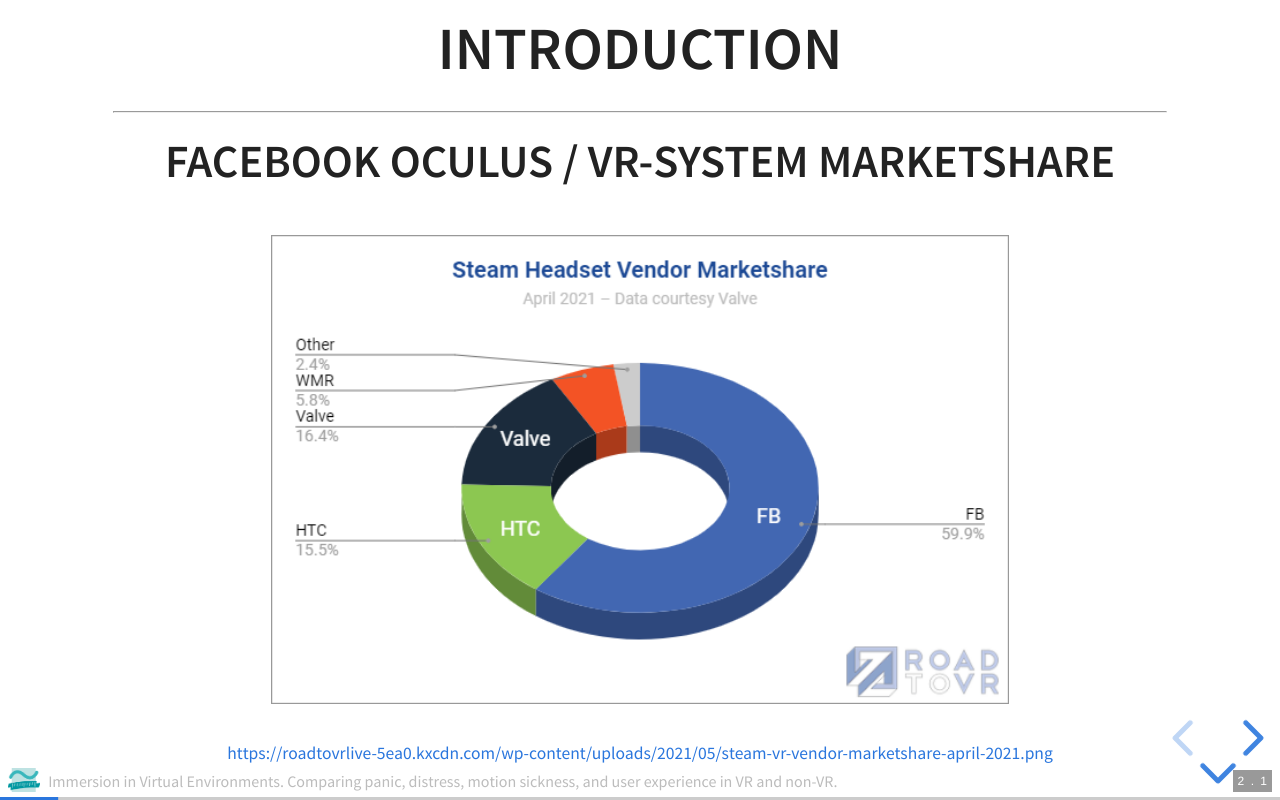
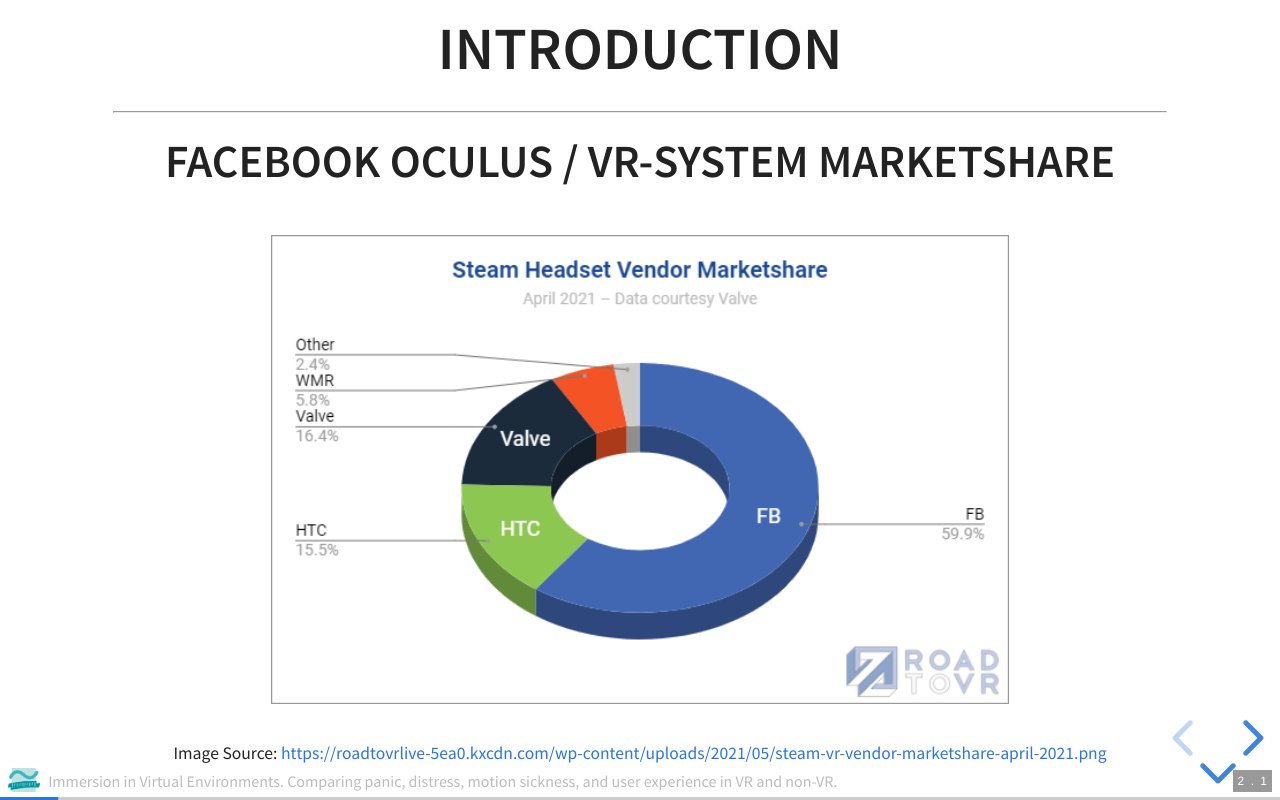
Before and after one commit to wia-sose21/slides, a website: page index.html in a window 1280 px wide. Both pictures are taken after a click on the button "next slide". Drawn offline with Linux system fonts and the light colour scheme.

Commit message:
Put 'Image Source:' before links

```diff
--- a/index.html
+++ b/index.html
@@ -36,6 +36,7 @@
             <h4>Facebook Oculus / VR-System Marketshare</h4>
             <img src="images/vr-facebook.png" style="width: 70%;" />
             <small style="font-size: 1rem">
+            Image Source:
             <a href="https://roadtovrlive-5ea0.kxcdn.com/wp-content/uploads/2021/05/steam-vr-vendor-marketshare-april-2021.png" target="_blank">https://roadtovrlive-5ea0.kxcdn.com/wp-content/uploads/2021/05/steam-vr-vendor-marketshare-april-2021.png</a>
             </small>
           </section>
@@ -45,6 +46,7 @@
             <h4>VR systems rise in the consumer sector</h4>
             <img src="images/vr-count.png" style="width: 70%;" />
             <small style="font-size: 1rem">
+            Image Source:
             <a href="https://roadtovrlive-5ea0.kxcdn.com/wp-content/uploads/2021/05/monthly-connected-vr-headsets-steam-april-2021-count.png" target="_blank">https://roadtovrlive-5ea0.kxcdn.com/wp-content/uploads/2021/05/monthly-connected-vr-headsets-steam-april-2021-count.png</a>
             </small>
           </section>
@@ -54,6 +56,7 @@
             <p>Focus: How does the user experience and sense of panic and distress differ in VR vs non-VR?</p>
             <img src="images/vr.png" style="width: 70%;" />
             <small style="font-size: 1rem">
+            Image Source:
             <a href="https://theshillongtimes.com/wp-content/uploads/2020/03/vr.jpg" target="_blank">https://theshillongtimes.com/wp-content/uploads/2020/03/vr.jpg</a>
             </small>
           </section>
@@ -92,6 +95,7 @@
             displayed image
             </small>
             <small style="font-size: 1rem">
+            Source:
             <a href="https://linkinghub.elsevier.com/retrieve/pii/S1566070216301096" target="_blank">https://linkinghub.elsevier.com/retrieve/pii/S1566070216301096</a>
             </small>
             <br>
@@ -124,7 +128,7 @@
           <h4>Gameplay</h4>
           <img src="images/superhot.jpg" style="width: 70%;" />
           <small style="font-size: 1rem">
-          Example of the environment of the video game SUPERHOT<br> Image source: <a href="https://i.3djuegos.com/juegos/11266/superhot/fotos/maestras/superhot-3291219.jpg" target="_blank">https://i.3djuegos.com/juegos/11266/superhot/fotos/maestras/superhot-3291219.jpg</a>
+          Example of the environment of the video game SUPERHOT<br> Image Source: <a href="https://i.3djuegos.com/juegos/11266/superhot/fotos/maestras/superhot-3291219.jpg" target="_blank">https://i.3djuegos.com/juegos/11266/superhot/fotos/maestras/superhot-3291219.jpg</a>
           </small>
         </section>
         <section data-auto-animate>
@@ -133,7 +137,7 @@
           <h4>Gameplay</h4>
           <img src="images/fallout.png" style="width: 70%;" />
           <small style="font-size: 1rem">
-          Example of the environment of the video game Fallout 4<br> Image source: <a href="https://3.bp.blogspot.com/-piPkVycaB8g/WF3t7LiwsGI/AAAAAAAAGzU/az552FOSR_sAVOs8F-TvWZMT9cWkZJrOACPcB/s1600/ScreenShot21.png" target="_blank">https://3.bp.blogspot.com/-piPkVycaB8g/WF3t7LiwsGI/AAAAAAAAGzU/az552FOSR_sAVOs8F-TvWZMT9cWkZJrOACPcB/s1600/ScreenShot21.png</a>
+          Example of the environment of the video game Fallout 4<br> Image Source: <a href="https://3.bp.blogspot.com/-piPkVycaB8g/WF3t7LiwsGI/AAAAAAAAGzU/az552FOSR_sAVOs8F-TvWZMT9cWkZJrOACPcB/s1600/ScreenShot21.png" target="_blank">https://3.bp.blogspot.com/-piPkVycaB8g/WF3t7LiwsGI/AAAAAAAAGzU/az552FOSR_sAVOs8F-TvWZMT9cWkZJrOACPcB/s1600/ScreenShot21.png</a>
           </small>
         </section>
         <section data-auto-animate>
```
